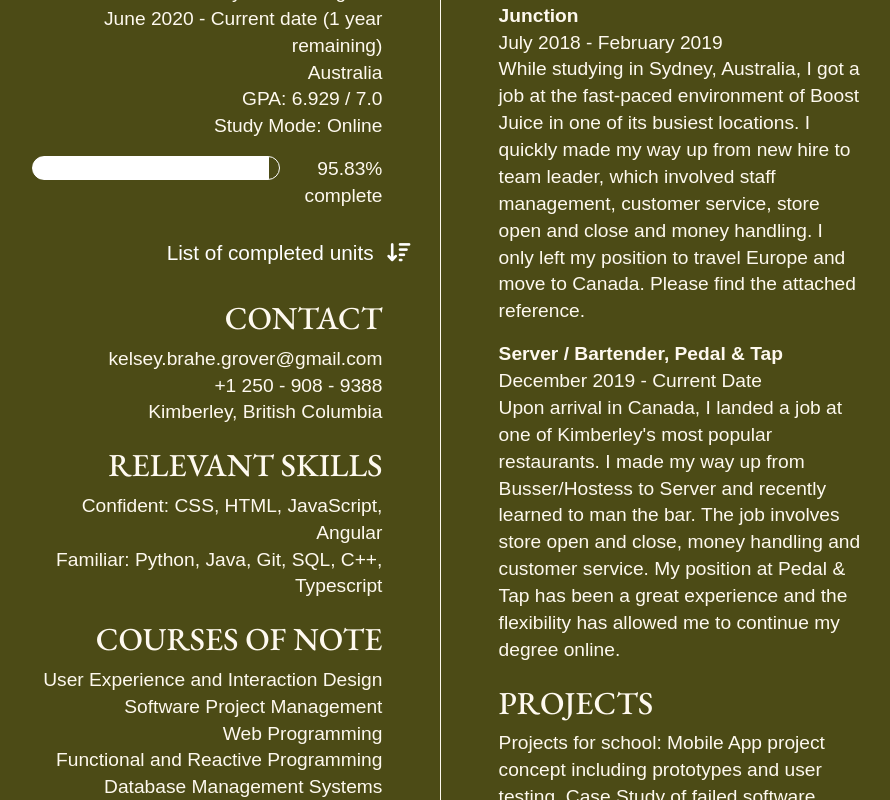
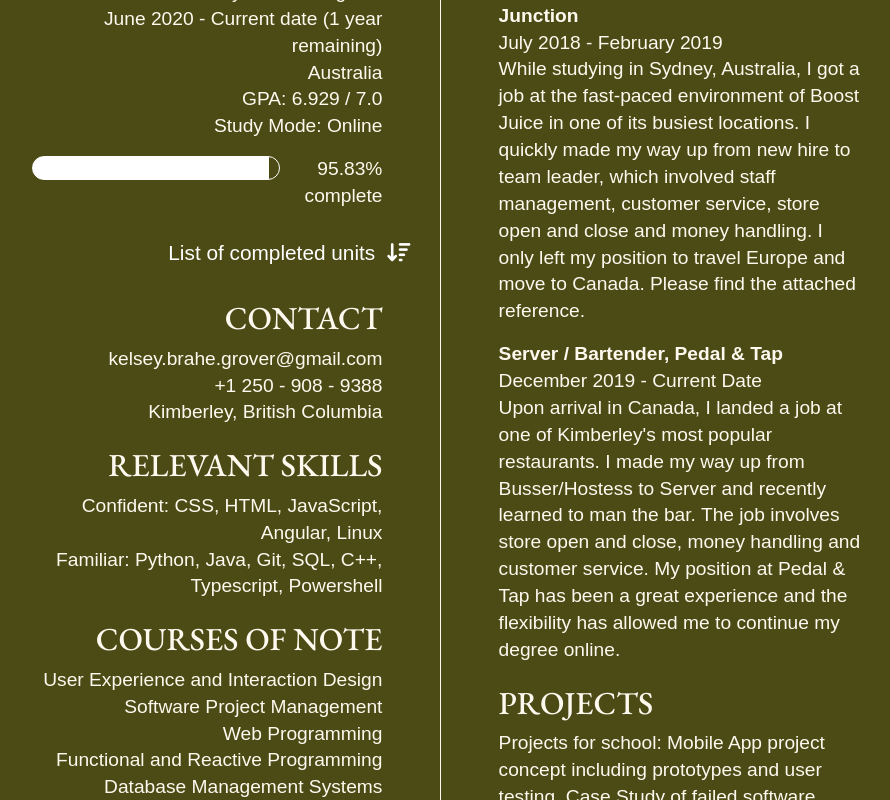
Before and after one commit to kelseyBrahe/kgrover, an Angular app: page /resume in a window 1280 px wide. Shown: the part 437-1237 px from the top of the page, without its empty margins (199-1089 px from the left). Built offline with nearby package versions, Linux system fonts and the light colour scheme; a web font is replaced by a local one.

Commit message:
edit resume

```diff
--- a/src/app/resume/resume.component.css
+++ b/src/app/resume/resume.component.css
@@ -24,6 +24,7 @@
     max-width: 100%;
     width: 100%;
     padding: 5%;
+    overflow: hidden;
 }
 
 /* header */
@@ -68,15 +69,17 @@
     color: white;
     cursor: pointer;
     padding: 3%;
-    width: 100%;
+    width: 80%;
     text-align: right;
     font-family: 'Zen Maru Gothic', sans-serif;
     font-size: 1.3em;
     border: none;
+    overflow: hidden;
 }
 
 #units {
     display: none;
+    overflow: hidden;
 }
 
 .dropdown > p > a {
--- a/src/app/resume/resume.component.html
+++ b/src/app/resume/resume.component.html
@@ -58,8 +58,8 @@
 
             <h2 class="hidden inner-righty" animate_me="fade-right">RELEVANT SKILLS</h2>
             <p class="hidden inner-righty" animate_me="fade-right">
-                Confident: CSS, HTML, JavaScript, Angular<br>
-                Familiar: Python, Java, Git, SQL, C++, Typescript
+                Confident: CSS, HTML, JavaScript, Angular, Linux<br>
+                Familiar: Python, Java, Git, SQL, C++, Typescript, Powershell
             </p>
 
             <h2 class="hidden inner-righty" animate_me="fade-right">COURSES OF NOTE</h2>
```
Also changed, not shown: 4 other files (tests, documents, lock files or other folders).
